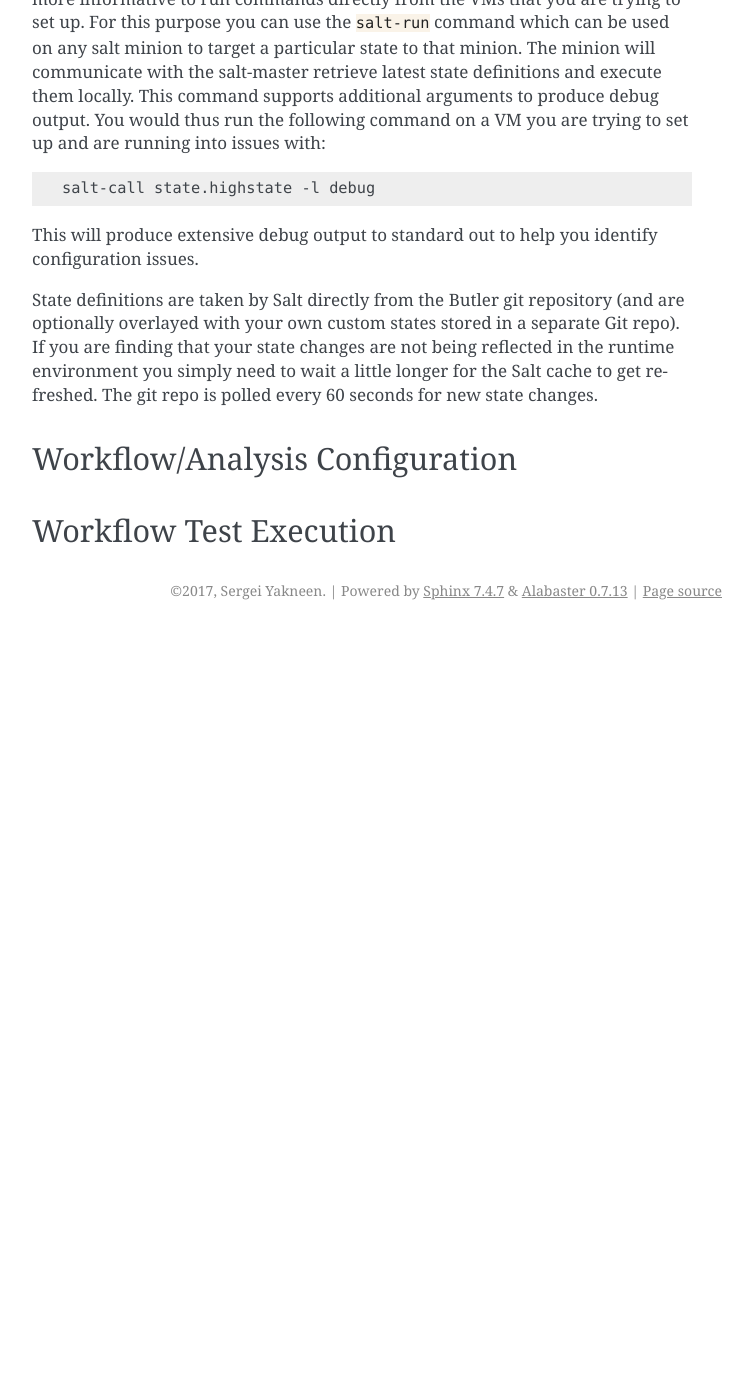
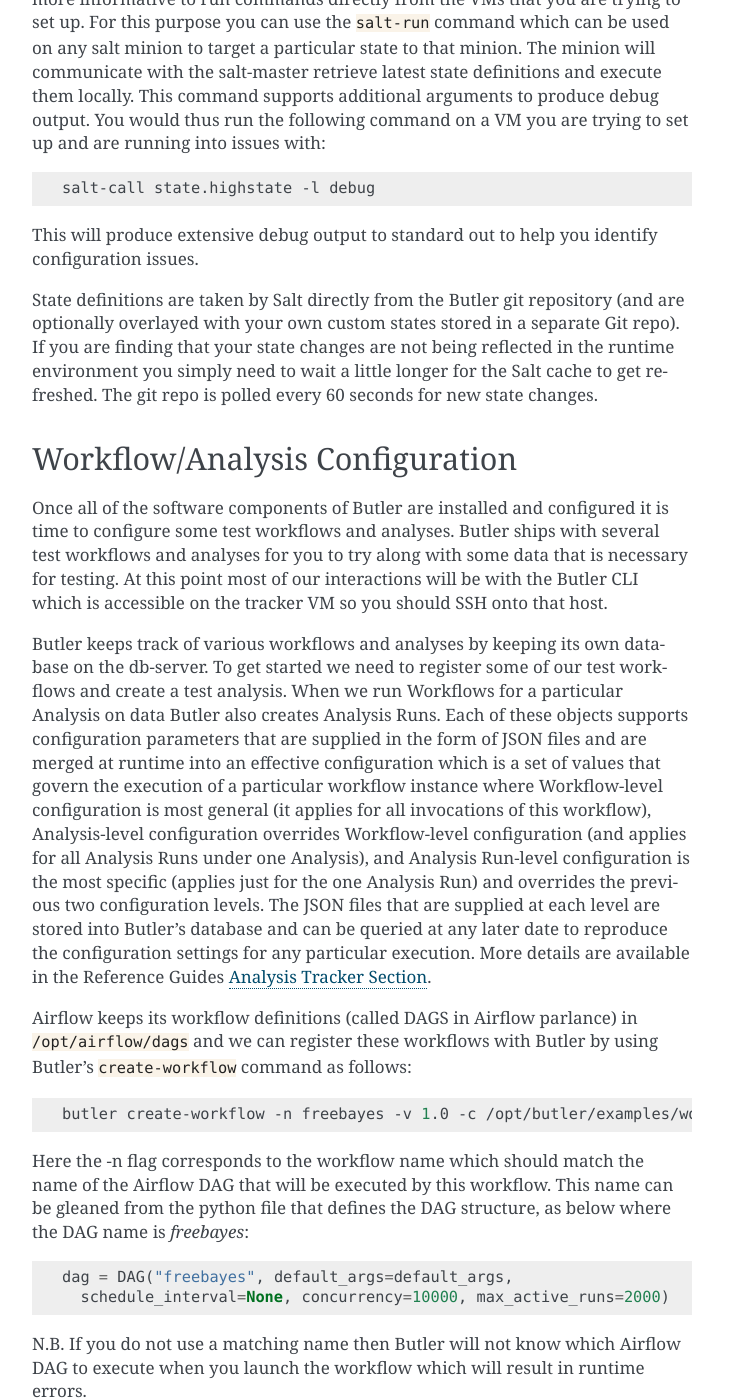
Before and after one commit to yakneens/butler, a Sphinx documentation site: the page built from docs/installation.rst, in a window 1280 px wide and 1400 px high, scrolled down 12550 px. Shown: the whole window, without its empty margins (388-1141 px from the left). Built offline with Sphinx 7.4.7, drawn with Linux system fonts in a browser that asks for light colours; before the commit the page ends 13180 px from its top, so only the background shows below that; some of the changed text lies outside the part shown.

Commit message:
Update Install guide

```diff
--- a/docs/installation.rst
+++ b/docs/installation.rst
@@ -505,6 +505,48 @@
 Workflow/Analysis Configuration
 -------------------------------
 
+Once all of the software components of Butler are installed and configured it is time to configure some test workflows
+and analyses. Butler ships with several test workflows and analyses for you to try along with some data that is necessary
+for testing. At this point most of our interactions will be with the Butler CLI which is accessible on the tracker VM so
+you should SSH onto that host.
+
+Butler keeps track of various workflows and analyses by keeping its own database on the db-server. To get started we need
+to register some of our test workflows and create a test analysis. When we run Workflows for a particular Analysis on
+data Butler also creates Analysis Runs. Each of these objects supports configuration parameters that are supplied in the form
+of JSON files and are merged at runtime into an effective configuration which is a set of values that govern the execution
+of a particular workflow instance where Workflow-level configuration is most general (it applies for all invocations of this
+workflow), Analysis-level configuration overrides Workflow-level configuration (and applies for all Analysis Runs under one
+Analysis), and Analysis Run-level configuration is the most specific (applies just for the one Analysis Run) and overrides the
+previous two configuration levels. The JSON files that are supplied at each level are stored into Butler's database and can be
+queried at any later date to reproduce the configuration settings for any particular execution. More details are available in
+the Reference Guides :ref:`Analysis Tracker Section<analysis_tracker_section>`.
+
+Airflow keeps its workflow definitions (called DAGS in Airflow parlance) in :shell:`/opt/airflow/dags` and we can register these workflows
+with Butler by using Butler's :shell:`create-workflow` command as follows:
+
+.. code-block:: shell
+
+	butler create-workflow -n freebayes -v 1.0 -c /opt/butler/examples/workflow/freebayes-workflow/freebayes-workflow-config.json
+
+Here the -n flag corresponds to the workflow name which should match the name of the Airflow DAG that will be executed by this
+workflow. This name can be gleaned from the python file that defines the DAG structure, as below where the DAG name is *freebayes*:
+
+.. code-block:: python
+
+	dag = DAG("freebayes", default_args=default_args,
+          schedule_interval=None, concurrency=10000, max_active_runs=2000)
+
+N.B. If you do not use a matching name then Butler will not know which Airflow DAG to execute when you launch the workflow which will
+result in runtime errors.
+
+The -v parameter represents the workflow version, and the -c parameter a path to the JSON configuration file that supplies configuration
+values that will apply to all invocations of this workflow.
+
+When you run the :shell:`create-workflow` command you will be issued a numeric workflow_id corresponding to this workflow that you can
+use to launch workflow instances. You can always look up a listing of existing workflow instances, along with their IDs by running
+:shell:`butler list-workflows`.
+
+
 .. _test_execution_section:
 
 Workflow Test Execution
--- a/docs/reference.rst
+++ b/docs/reference.rst
@@ -899,6 +899,8 @@
 is running and fails. Thankfully, the job of installing and configuring dependencies is made relatively easy by the
 Butler Configuration Management System.
 
+.. _analysis_tracker_section:
+
 Analysis Tracker
 ''''''''''''''''
 
```
